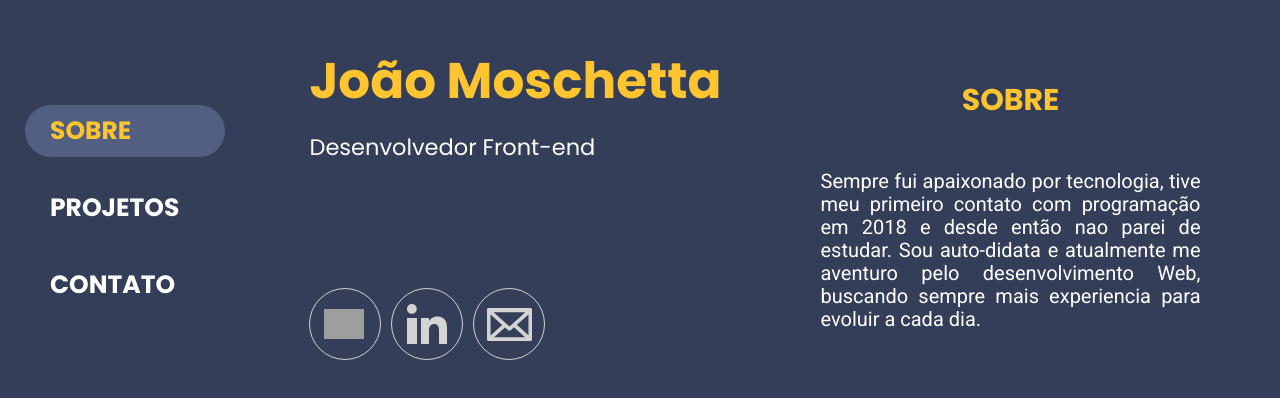
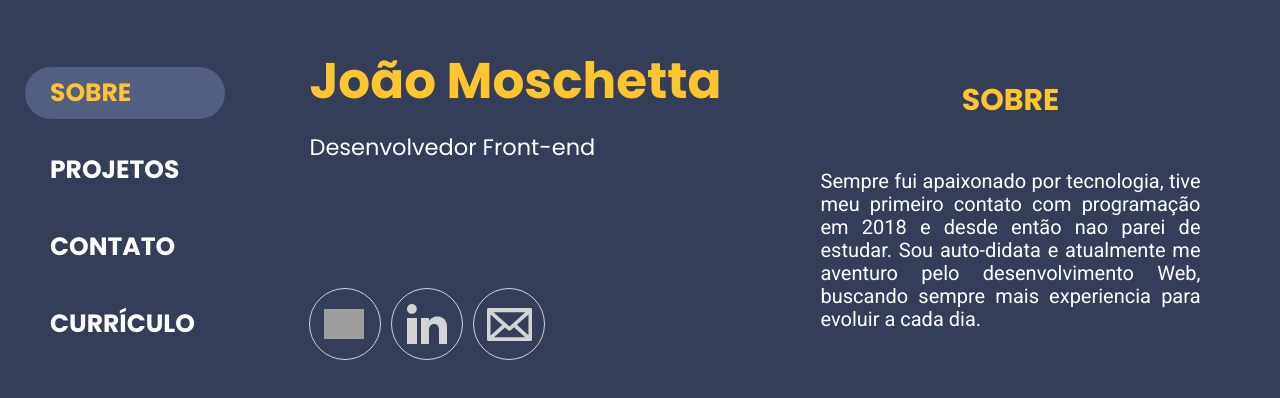
Before and after one commit to joaomoschetta/joaomoschetta.github.io, a React (Create React App) app: page /sobre in a window 1280 px wide. Shown: the part 192-590 px from the top of the page. Built offline with nearby package versions, Linux system fonts and the light colour scheme; grey boxes are pictures that could not be loaded.

Commit message:
Added curriculum to NavBar component

```diff
--- a/src/components/NavBar/index.tsx
+++ b/src/components/NavBar/index.tsx
@@ -53,6 +53,14 @@ export function NavBar(props : IProps) {
                 </li>
               )
             })}
+
+            <li onClick={() => setHamActive(false)}>
+              <a
+                target="_blank"
+                href="https://docs.google.com/document/d/1rrKFDNuoxbwHQyOVDAvufgijUYV4_lfYRAl9qJUsTLY/edit?usp=sharing"
+                rel="noreferrer nofollow noopener external"
+              >CURRÍCULO</a>
+            </li>
           </ul>
         </nav>
 
```
